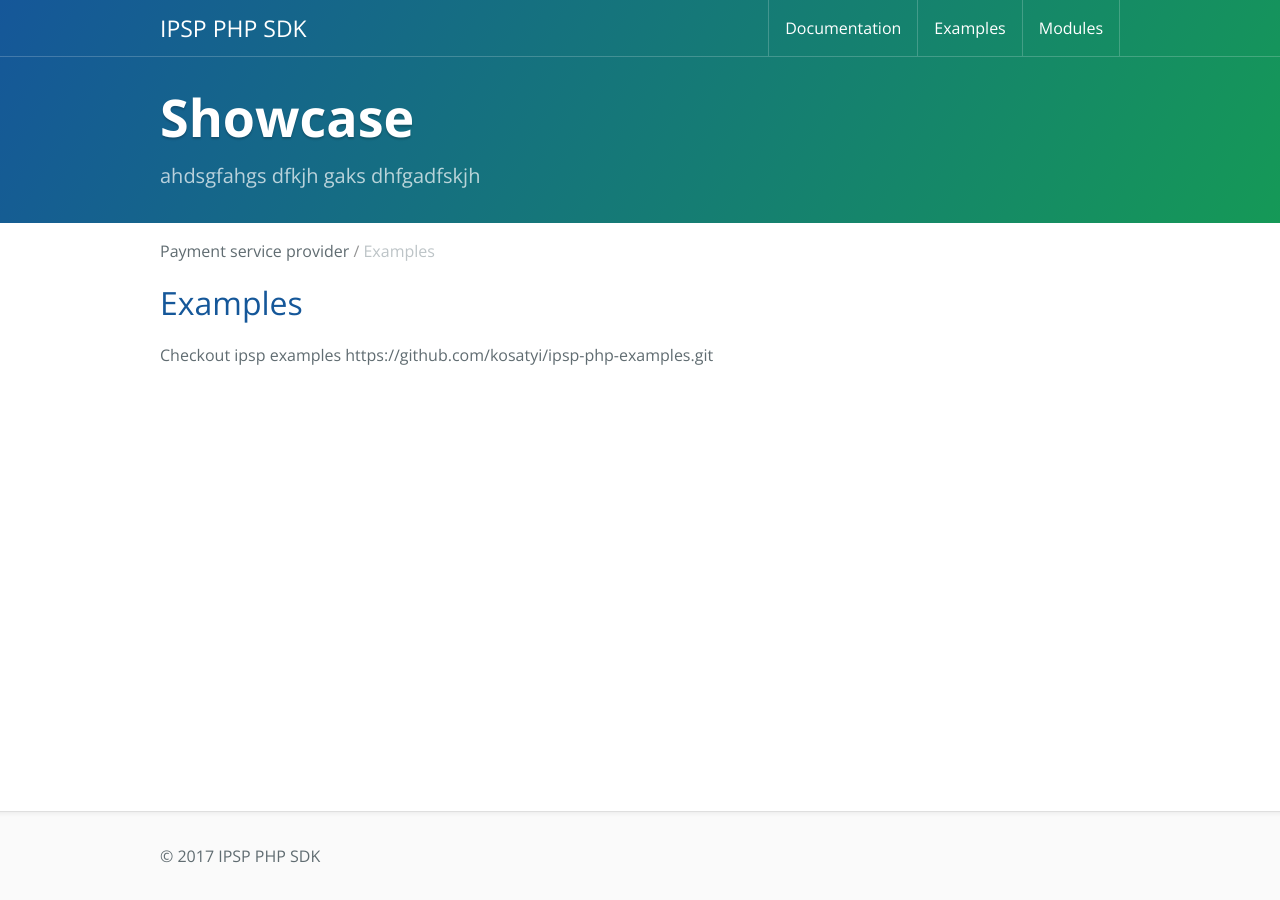
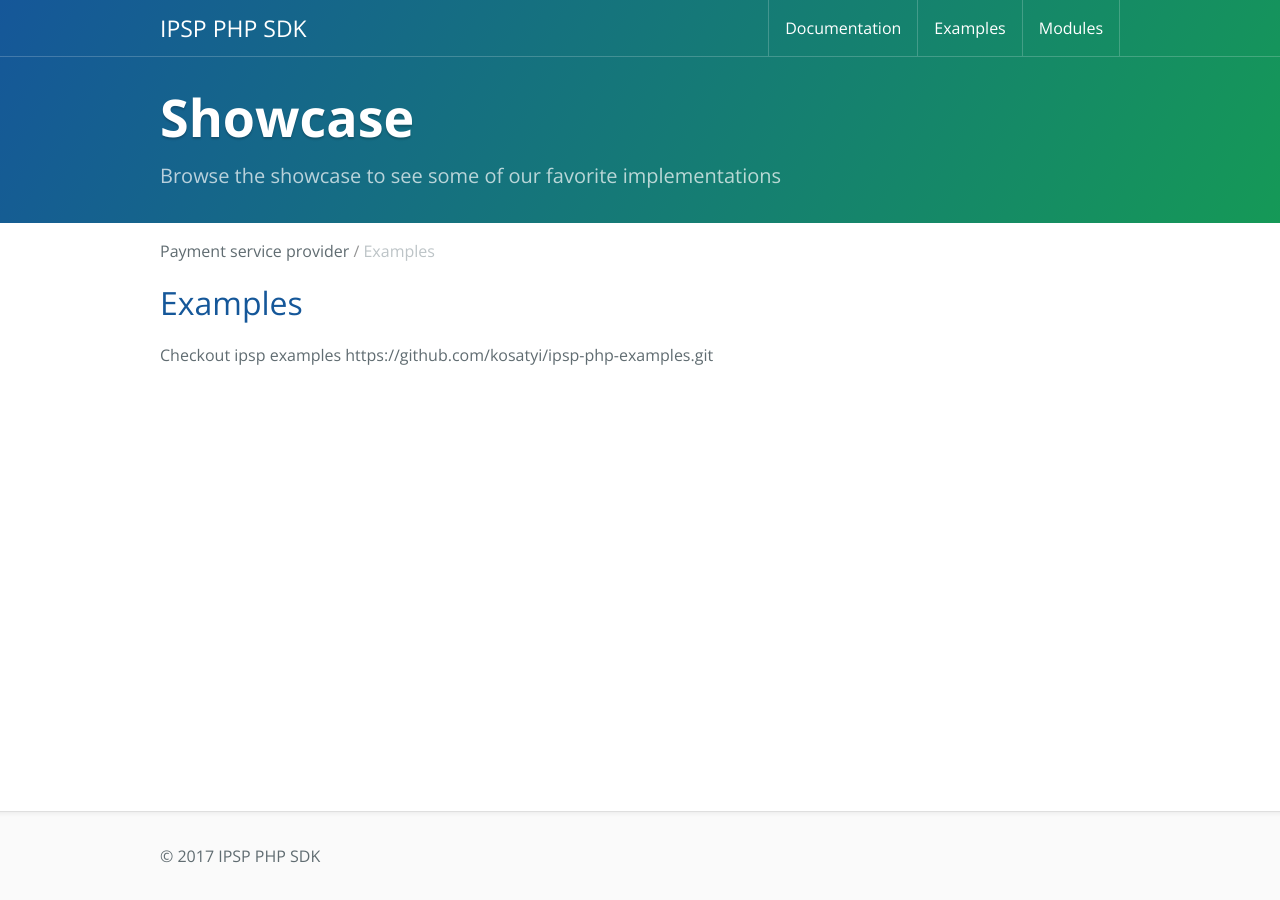
Before and after one commit to kosatyi/ipsp-php, a Jekyll site: the page built from examples/index.md, in a window 1280 px wide. Built offline with Jekyll 4.4.1, drawn with Linux system fonts in a browser that asks for light colours; our own code applies the rules of GitHub Pages for plain Markdown files.

Commit message:
update config

```diff
--- a/_config.yml
+++ b/_config.yml
@@ -71,14 +71,14 @@ defaults:
         type: "pages"
     values:
         headline: "Showcase"
-        description: "ahdsgfahgs dfkjh gaks dhfgadfskjh"
+        description: "Browse the showcase to see some of our favorite implementations"
   -
     scope:
         path: "modules"
         type: "pages"
     values:
         headline: "Components & Helpers"
-        description: "ahdsgfahgs dfkjh gaks dhfgadfskjh"
+        description: "Useful components for checkout development"
   -
     scope:
         path: "activation"
```
